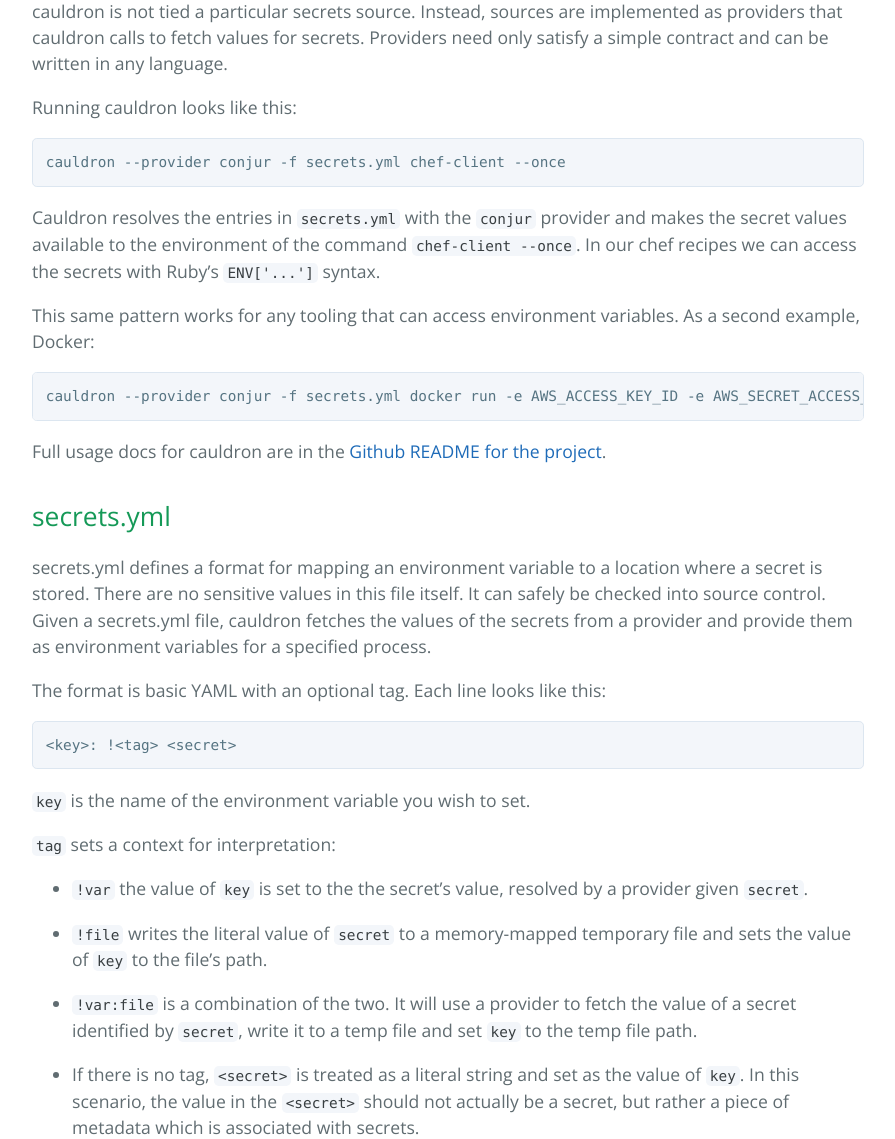
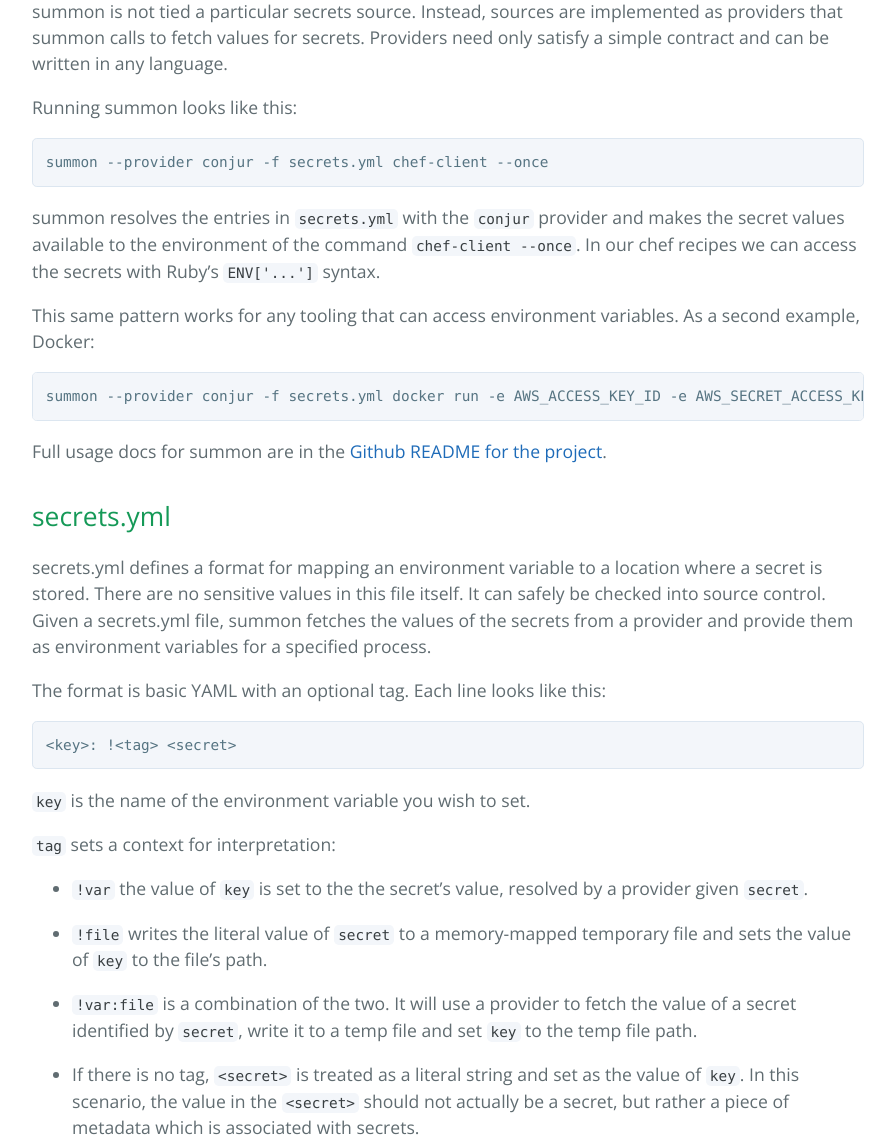
Before and after one commit to cyberark/summon, a Jekyll site: the page built from index.md, in a window 1280 px wide and 1400 px high, scrolled down 898 px. Shown: the part 261-1400 px from the top of the window, without its empty margins (192-1087 px from the left). Built offline with Jekyll 4.4.1, drawn with Linux system fonts in a browser that asks for light colours; Markdown is read by kramdown in place of the engine named in the settings; some of the changed text lies outside the part shown.

Commit message:
cauldron -> summon

````diff
--- a/_includes/content.md
+++ b/_includes/content.md
@@ -1,40 +1,40 @@
 # overview
 
-cauldron is a command-line tool that reads a file in secrets.yml format
+summon is a command-line tool that reads a file in secrets.yml format
 and injects secrets as environment variables into any process. Once the
 process exits, the secrets are gone.
 
 <div style="text-align: center">
-  <img src="//i.imgur.com/oi7IBVa.png" width="80%" />
+  <img src="//i.imgur.com/ZeSpdZT.png" width="80%" />
 </div>
 
-cauldron is not tied a particular secrets source. Instead, sources are implemented as providers
-that cauldron calls to fetch values for secrets. Providers need only satisfy a simple contract
+summon is not tied a particular secrets source. Instead, sources are implemented as providers
+that summon calls to fetch values for secrets. Providers need only satisfy a simple contract
 and can be written in any language.
 
-Running cauldron looks like this:
+Running summon looks like this:
 
 ```bash
-cauldron --provider conjur -f secrets.yml chef-client --once
+summon --provider conjur -f secrets.yml chef-client --once
 ```
 
-Cauldron resolves the entries in `secrets.yml` with the `conjur` provider and
+summon resolves the entries in `secrets.yml` with the `conjur` provider and
 makes the secret values available to the environment of the command `chef-client --once`.
 In our chef recipes we can access the secrets with Ruby's `ENV['...']` syntax.
 
 This same pattern works for any tooling that can access environment variables. As a second example, Docker:
 
 ```bash
-cauldron --provider conjur -f secrets.yml docker run -e AWS_ACCESS_KEY_ID -e AWS_SECRET_ACCESS_KEY myapp
+summon --provider conjur -f secrets.yml docker run -e AWS_ACCESS_KEY_ID -e AWS_SECRET_ACCESS_KEY myapp
 ```
 
-Full usage docs for cauldron are in the
-[Github README for the project](https://github.com/conjurinc/cauldron).
+Full usage docs for summon are in the
+[Github README for the project](https://github.com/conjurinc/summon).
 
 ## secrets.yml
 
 secrets.yml defines a format for mapping an environment variable to a location
-where a secret is stored. There are no sensitive values in this file itself. It can safely be checked into source control. Given a secrets.yml file, cauldron fetches the values
+where a secret is stored. There are no sensitive values in this file itself. It can safely be checked into source control. Given a secrets.yml file, summon fetches the values
 of the secrets from a provider and provide them as environment variables
 for a specified process.
 
@@ -69,14 +69,14 @@
 SSL_CERT: !var:file ssl/certs/private
 ```
 
-`$environment` is an example of a substitution variable, given as an flag argument when running cauldron.
+`$environment` is an example of a substitution variable, given as an flag argument when running summon.
 
 # providers
 
 <i id="providerList"></i>
 
-* [osxkeychain](https://github.com/conjurinc/cauldron-keychain-cli)
-* [conjur](https://github.com/conjurinc/cauldron-conjur)
+* [osxkeychain](https://github.com/conjurinc/summon-keychain-cli)
+* [conjur](https://github.com/conjurinc/summon-conjur)
 
 Providers are easy to write. Given the identifier of a secret, they either return its value or an error.
 
@@ -86,9 +86,9 @@
 * If retrieval is successful, they return the value on stdout with exit code 0.
 * If an error occurs, they return an error message on stderr and a non-0 exit code.
 
-The default path for providers is `/usr/libexec/cauldron/`. If one provider is in that path,
-cauldron will use it. If multiple providers are in the path, you can specify which one to use
-with the `--provider` flag or the environment variable `CAULDRON_PROVIDER`. If your providers are
-placed outside the default path, give cauldron the full path to them.
+The default path for providers is `/usr/libexec/summon/`. If one provider is in that path,
+summon will use it. If multiple providers are in the path, you can specify which one to use
+with the `--provider` flag or the environment variable `summon_PROVIDER`. If your providers are
+placed outside the default path, give summon the full path to them.
 
-[Open a Github issue](https://github.com/conjurinc/cauldron/issues) if you'd like to include your provider on this page.
+[Open a Github issue](https://github.com/conjurinc/summon/issues) if you'd like to include your provider on this page.
--- a/_layouts/default.html
+++ b/_layouts/default.html
@@ -2,7 +2,7 @@
 <html lang="en-us">
 <head>
   <meta charset="UTF-8">
-  <title>Cauldron by conjurinc</title>
+  <title>Summon by conjurinc</title>
   <meta name="viewport" content="width=device-width, initial-scale=1">
   <link rel="stylesheet" type="text/css" href="stylesheets/normalize.css" media="screen">
   <link href='//fonts.googleapis.com/css?family=Open+Sans:400,700' rel='stylesheet' type='text/css'>
@@ -11,14 +11,14 @@
 </head>
 <body>
   <section class="page-header">
-    <h1 class="project-name">cauldron</h1>
+    <h1 class="project-name">summon</h1>
     <h2 class="project-tagline">get your secrets <em>into</em> source control</h2>
-    <a href="https://github.com/conjurinc/cauldron" class="btn">View on GitHub</a>
-    <a href="https://github.com/conjurinc/cauldron/releases" class="btn">Download</a>
+    <a href="https://github.com/conjurinc/summon" class="btn">View on GitHub</a>
+    <a href="https://github.com/conjurinc/summon/releases" class="btn">Download</a>
     <a href="#providerList" class="btn">Providers</a>
     <div id="byConjur">
       <span class="project-tagline">brewed by</span>
-      <a href="https://www.conjur.net?utm_campaign=cauldron&utm_source=GitHub">
+      <a href="https://www.conjur.net?utm_campaign=summon&utm_source=GitHub">
         <img src="https://developer.conjur.net/assets/conjur-logo_white-dd0793ef769fa0dbec2bb49a963f001d64f7e73d1939f521cfc17ef6a644e402.svg"/>
       </a>
     </div>
@@ -30,7 +30,7 @@
 
     <footer class="site-footer">
       <span class="site-footer-owner">
-        <a href="https://github.com/conjurinc/cauldron">Cauldron</a>
+        <a href="https://github.com/conjurinc/summon">Summon</a>
         is maintained by
         <a href="https://github.com/conjurinc">conjurinc</a>.
       </span>
--- a/params.json
+++ b/params.json
@@ -1,5 +1,5 @@
 {
-  "name":"cauldron",
+  "name":"summon",
   "tagline":"get your secrets into source control",
   "body":"",
   "google":"UA-43363244-3",
````
Also changed, not shown: 1 other file.
